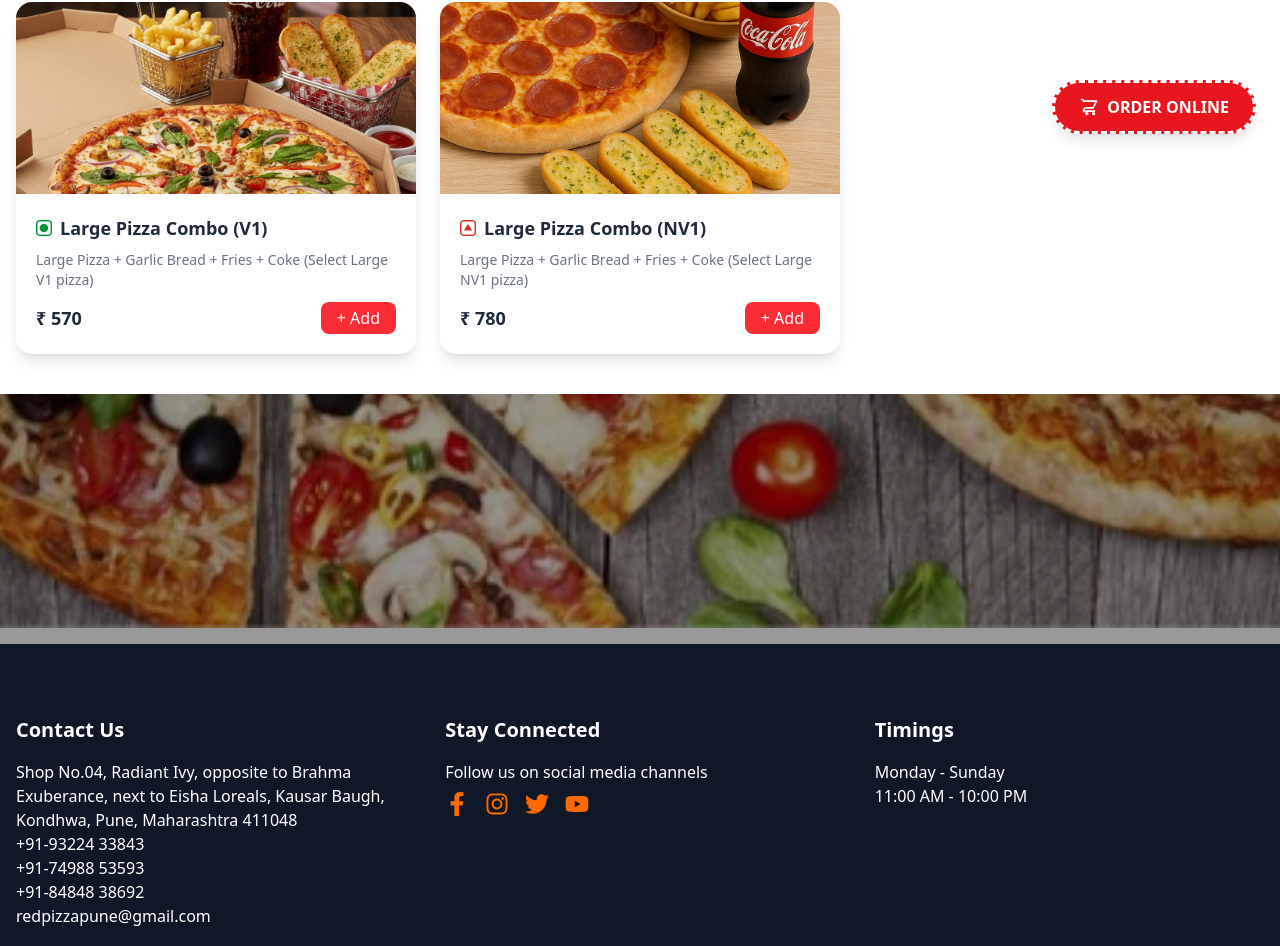
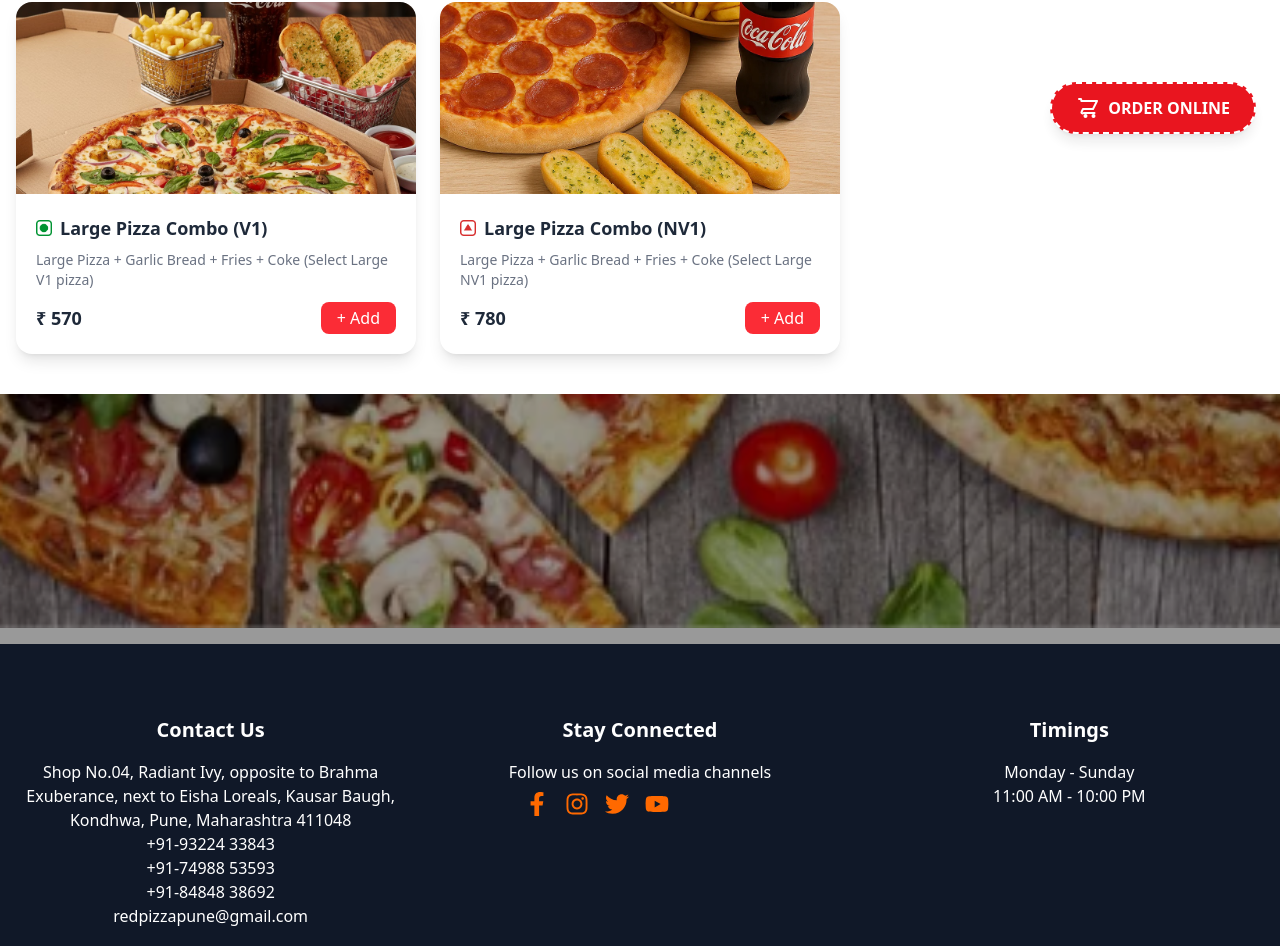
Before and after one commit to heyakshay07/Red-pizza, a React (Vite) app: page /pages/menu/combo-offer in a window 1280 px wide. Shown: the part 642-1588 px from the top of the page. Built offline with nearby package versions, Linux system fonts and the light colour scheme.

Commit message:
changessu

```diff
--- a/src/components/FloatingOrderButton.jsx
+++ b/src/components/FloatingOrderButton.jsx
@@ -4,16 +4,38 @@ const FloatingOrderButton = () => {
   return (
     <a
       href="/order" // Change this to your actual order link
-      className="fixed bottom-6 right-6 z-50 animate-pulse"
+      className="fixed bottom-4 right-4 sm:bottom-6 sm:right-6 z-50 animate-pulse"
     >
-      <button className="bg-red-600 text-white font-semibold px-6 py-3 rounded-full shadow-lg flex items-center gap-2 hover:bg-red-700 transition-all border-3 border-dashed border-white">
+      <button
+        className="
+          bg-red-600
+          text-white
+          font-semibold
+          px-4
+          py-2
+          sm:px-6
+          sm:py-3
+          rounded-full
+          shadow-lg
+          flex
+          items-center
+          justify-center
+          gap-2
+          hover:bg-red-700
+          transition-all
+          border-2
+          border-dashed
+          border-white
+          active:scale-95
+        "
+      >
         <svg
           xmlns="http://www.w3.org/2000/svg"
           fill="none"
           viewBox="0 0 24 24"
           strokeWidth="2"
           stroke="white"
-          className="w-5 h-5"
+          className="w-5 h-5 sm:w-6 sm:h-6"
         >
           <path
             strokeLinecap="round"
@@ -21,7 +43,7 @@ const FloatingOrderButton = () => {
             d="M3 3h2l.4 2M7 13h10l4-8H5.4M7 13l-1.35 2.7A1 1 0 007.5 17h11m-9 4a1 1 0 100-2 1 1 0 000 2zm8 0a1 1 0 100-2 1 1 0 000 2z"
           />
         </svg>
-        ORDER ONLINE
+        <span className="text-sm sm:text-base font-bold">ORDER ONLINE</span>
       </button>
     </a>
   );
--- a/src/components/Footer.jsx
+++ b/src/components/Footer.jsx
@@ -6,8 +6,8 @@ const Footer = () => {
     <footer className="bg-gray-900 text-white py-10">
       <div className="container mx-auto px-4 flex flex-col md:flex-row justify-between gap-10">
         {/* Contact Us */}
-        <div className="md:w-1/3">
-          <h2 className="text-xl font-bold mb-4">Contact Us</h2>
+        <div className="md:w-1/3 text-center">
+          <h2 className="text-xl font-bold mb-4 text-center">Contact Us</h2>
           <p>
 
             Shop No.04, Radiant Ivy, opposite to Brahma Exuberance, next to Eisha Loreals, Kausar Baugh, Kondhwa, Pune, Maharashtra 411048
@@ -18,10 +18,10 @@ const Footer = () => {
         </div>
 
         {/* Stay Connected */}
-        <div className="md:w-1/3">
+        <div className="md:w-1/3 text-center">
           <h2 className="text-xl font-bold mb-4">Stay Connected</h2>
           <p className="mb-2">Follow us on social media channels</p>
-          <div className="flex gap-4 text-orange-500 text-2xl">
+          <div className="flex gap-4 text-orange-500 text-2xl px-20">
             <FaFacebookF className="hover:text-orange-400 cursor-pointer" />
             <FaInstagram className="hover:text-orange-400 cursor-pointer" />
             <FaTwitter className="hover:text-orange-400 cursor-pointer" />
@@ -31,9 +31,9 @@ const Footer = () => {
 
         {/* Timings */}
         <div className="md:w-1/3">
-          <h2 className="text-xl font-bold mb-4">Timings</h2>
-          <p>Monday - Sunday</p>
-          <p>11:00 AM - 10:00 PM</p>
+          <h2 className="text-xl font-bold mb-4 text-center">Timings</h2>
+          <p className="text-center">Monday - Sunday</p>
+          <p className="text-center">11:00 AM - 10:00 PM</p>
         </div>
       </div>
 
```
Also changed, not shown: src/components/Popular.jsx (line endings or trailing spaces).
